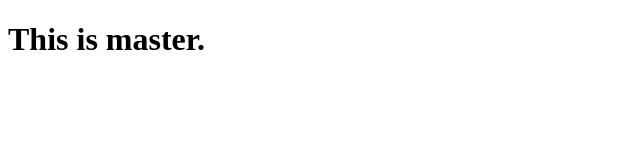
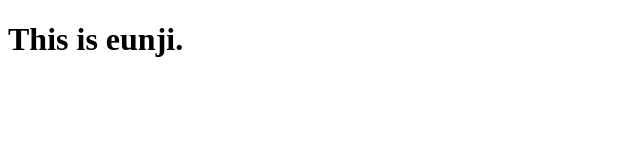
Before and after one commit to eeeeeuuuuunnnnnjjjjjiiiii/codingnoona-study3-team1, a plain HTML site: page index.html in a window 1280 px wide. Shown: the full height of the page, 0-640 px from the left. Drawn offline with Linux system fonts and the light colour scheme.

Commit message:
Update index.html
은지 클론 확인용

```diff
--- a/index.html
+++ b/index.html
@@ -6,6 +6,6 @@
     <title>Document</title>
   </head>
   <body>
-    <h1>This is master.</h1>
+    <h1>This is eunji.</h1>
   </body>
 </html>
```
